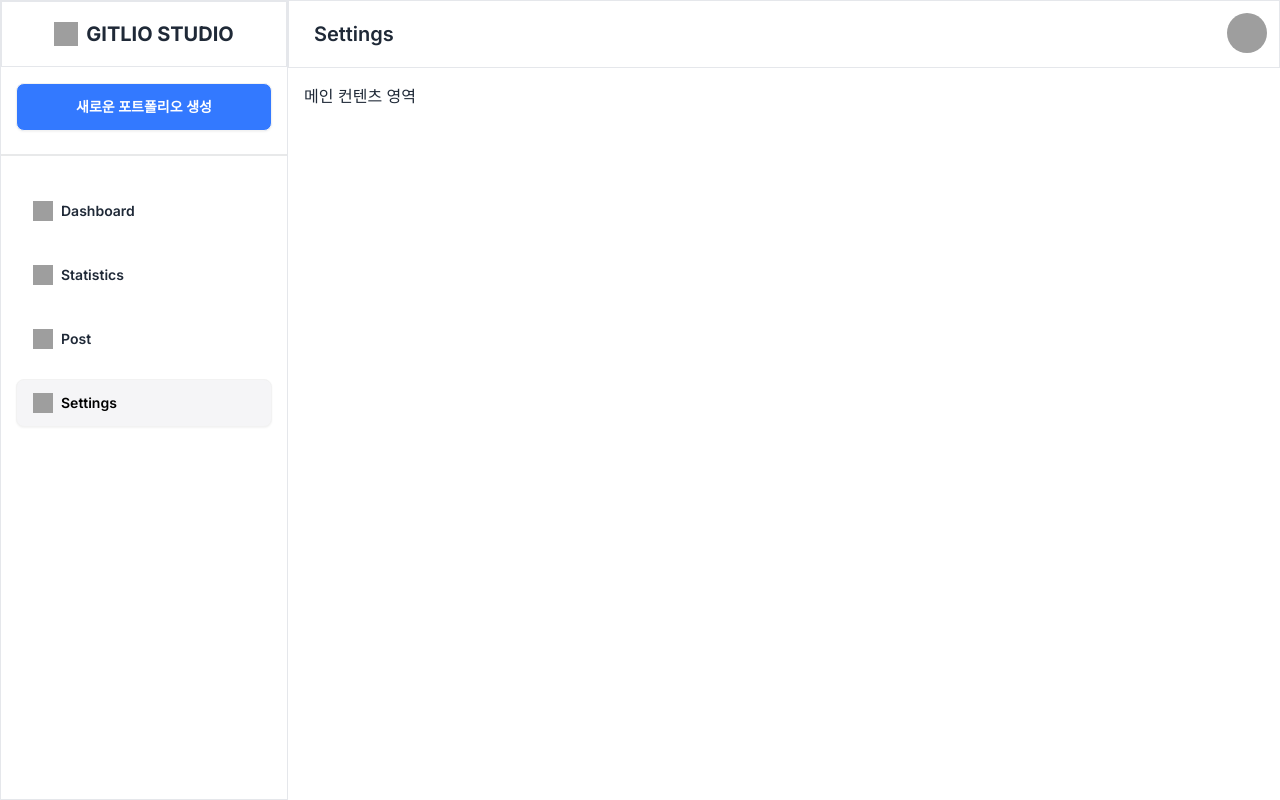
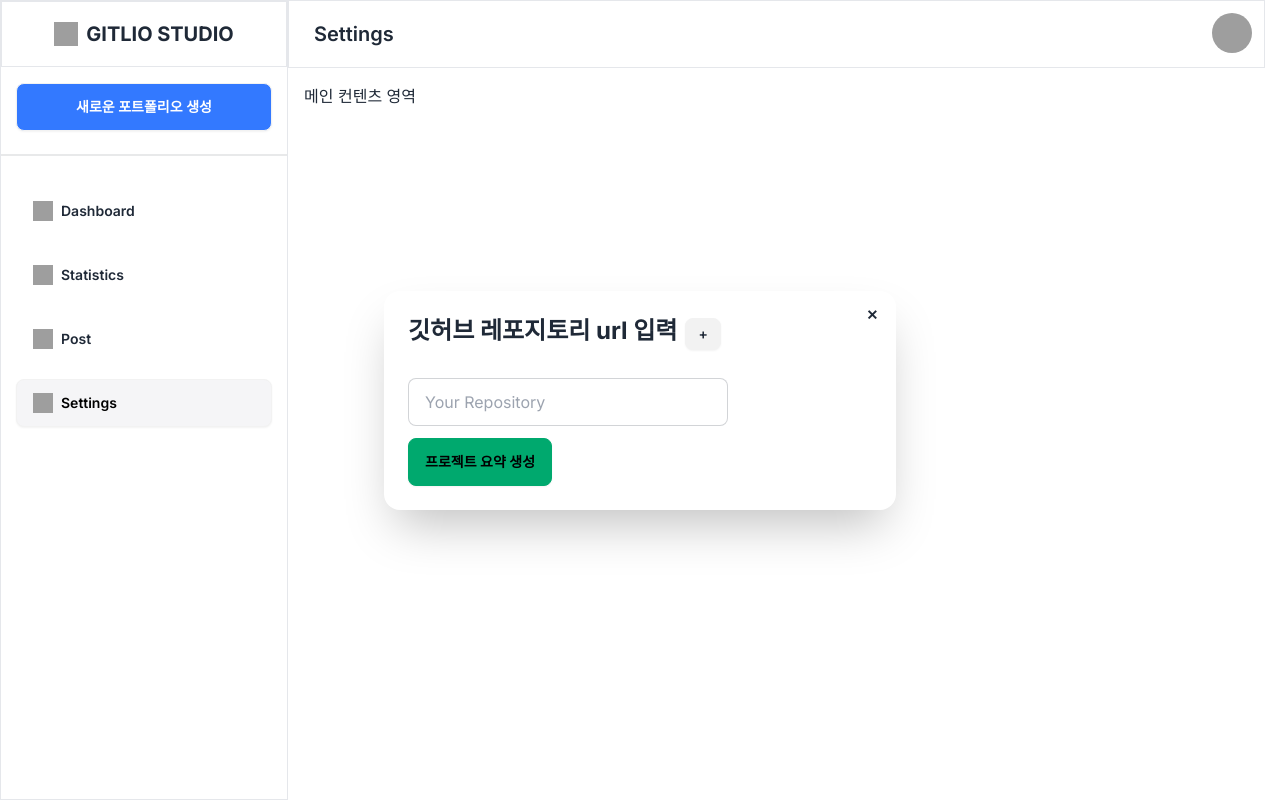
Before and after one commit to TU-GitLio/frontend, a Next.js app in the folder gitlio/: page /studio/settings in a window 1280 px wide. Both pictures are taken after a click on the button "새로운 포트폴리오 생성". Built offline with nearby package versions, Linux system fonts and the light colour scheme; grey boxes are pictures that could not be loaded.

Commit message:
feat: 새로운 포트폴리오 생성 시 레포 url 입력 모달 추가

```diff
--- /dev/null
+++ b/gitlio/components/Studio/GitInputModal.tsx
@@ -0,0 +1,71 @@
+"use client";
+import React, { useState } from "react";
+
+interface GitInputModalProps {
+  onClose: () => void;
+}
+
+const GitInputModal: React.FC<GitInputModalProps> = ({ onClose }) => {
+  const [inputs, setInputs] = useState<string[]>([""]);
+
+  const addInput = () => {
+    setInputs([...inputs, ""]);
+  };
+
+  const handleInputChange = (index: number, value: string) => {
+    const newInputs = [...inputs];
+    newInputs[index] = value;
+    setInputs(newInputs);
+  };
+
+  const removeInput = (index: number) => {
+    const newInputs = inputs.filter((_, i) => i !== index);
+    setInputs(newInputs);
+  };
+
+  return (
+    <dialog open className="modal">
+      <div className="modal-box">
+        <form method="dialog">
+          <button className="btn btn-sm btn-circle btn-ghost absolute right-2 top-2">
+            ✕
+          </button>
+        </form>
+        <div>
+          <div className="text-2xl font-bold mb-5 ">
+            깃허브 레포지토리 url 입력
+            <button onClick={addInput} className="btn btn-sm ml-2">
+              +
+            </button>
+          </div>
+
+          {inputs.map((input, index) => (
+            <div key={index}>
+              <input
+                type="text"
+                placeholder="Your Repository"
+                className="input input-bordered w-full max-w-xs mt-2"
+                value={input}
+                onChange={(e) => handleInputChange(index, e.target.value)}
+              />
+              {inputs.length > 1 && (
+                <button
+                  onClick={() => removeInput(index)}
+                  className="btn btn-sm btn-circle btn-ghost"
+                >
+                  x
+                </button>
+              )}
+            </div>
+          ))}
+          <button className="btn btn-success mt-3">프로젝트 요약 생성</button>
+        </div>
+      </div>
+      <form method="dialog" className="modal-backdrop">
+        <button>close</button>
+      </form>
+    </dialog>
+  );
+};
+
+export default GitInputModal;
--- a/gitlio/components/Studio/StdSidebar.tsx
+++ b/gitlio/components/Studio/StdSidebar.tsx
@@ -1,10 +1,15 @@
 "use client";
+import React, { useState } from "react";
 import Link from "next/link";
 import { usePathname } from "next/navigation";
+import NewFolioModal from "@/components/studio/GitInputModal";
 
 export default function StdSidebar() {
   const pathname = usePathname();
   const isActive = (paths: any) => paths.includes(pathname);
+  const [isModalOpen, setIsModalOpen] = useState(false);
+
+  const toggleModal = () => setIsModalOpen(!isModalOpen);
 
   return (
     <div className="h-full w-72 border border-gray-200">
@@ -20,10 +25,15 @@ export default function StdSidebar() {
       </div>
       <div className="mt-4 flex flex-col items-center">
         <div className="flex justify-center">
-          <button className="btn btn-wide bg-[#3379FF] text-white">
+          <button
+            className="btn btn-wide bg-[#3379FF] text-white"
+            onClick={toggleModal}
+          >
             새로운 포트폴리오 생성
           </button>
         </div>
+        {isModalOpen && <NewFolioModal onClose={toggleModal} />}
+
         <div className="divider w-full"></div>
 
         <Link href="/studio/dashboard" legacyBehavior>
```
